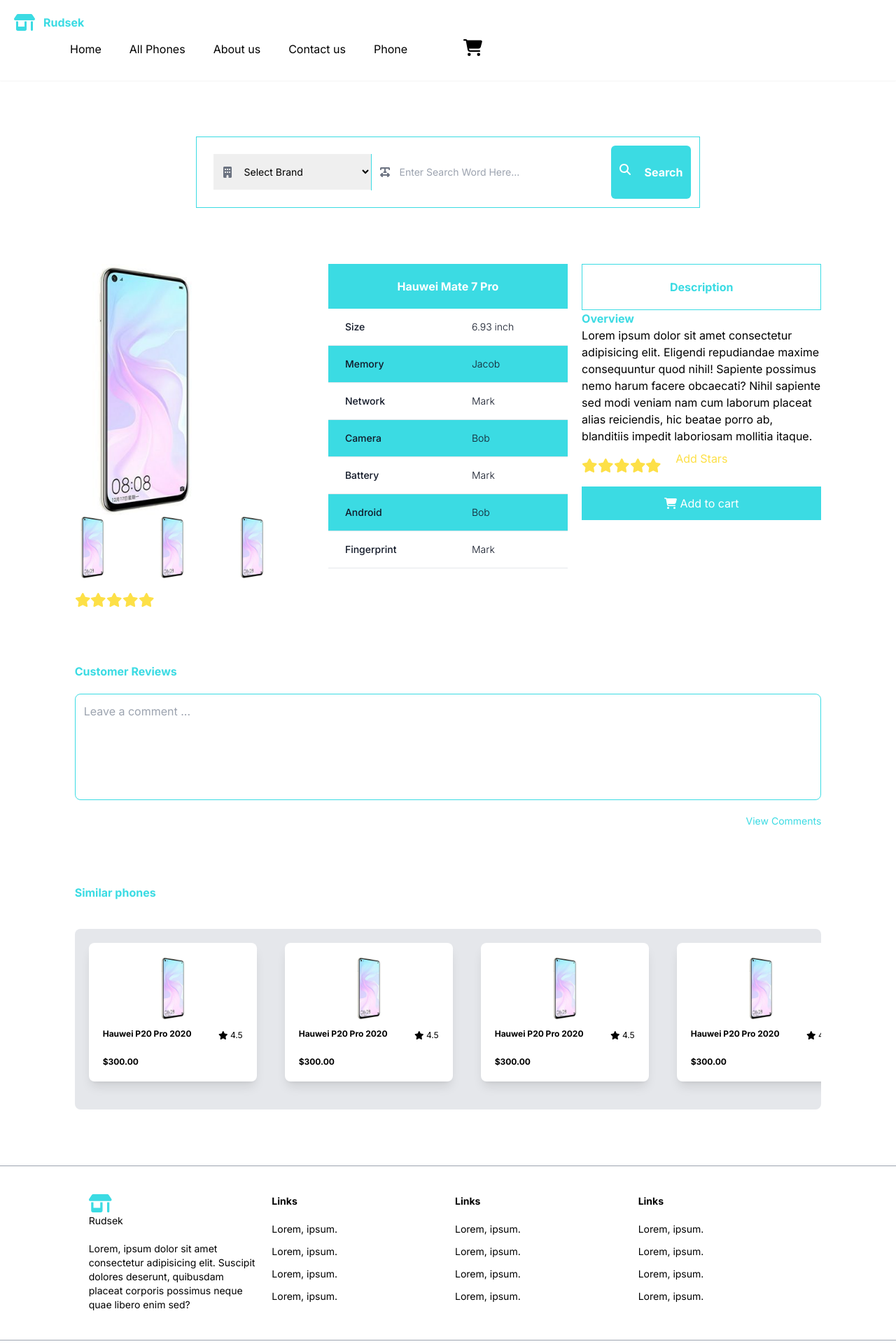
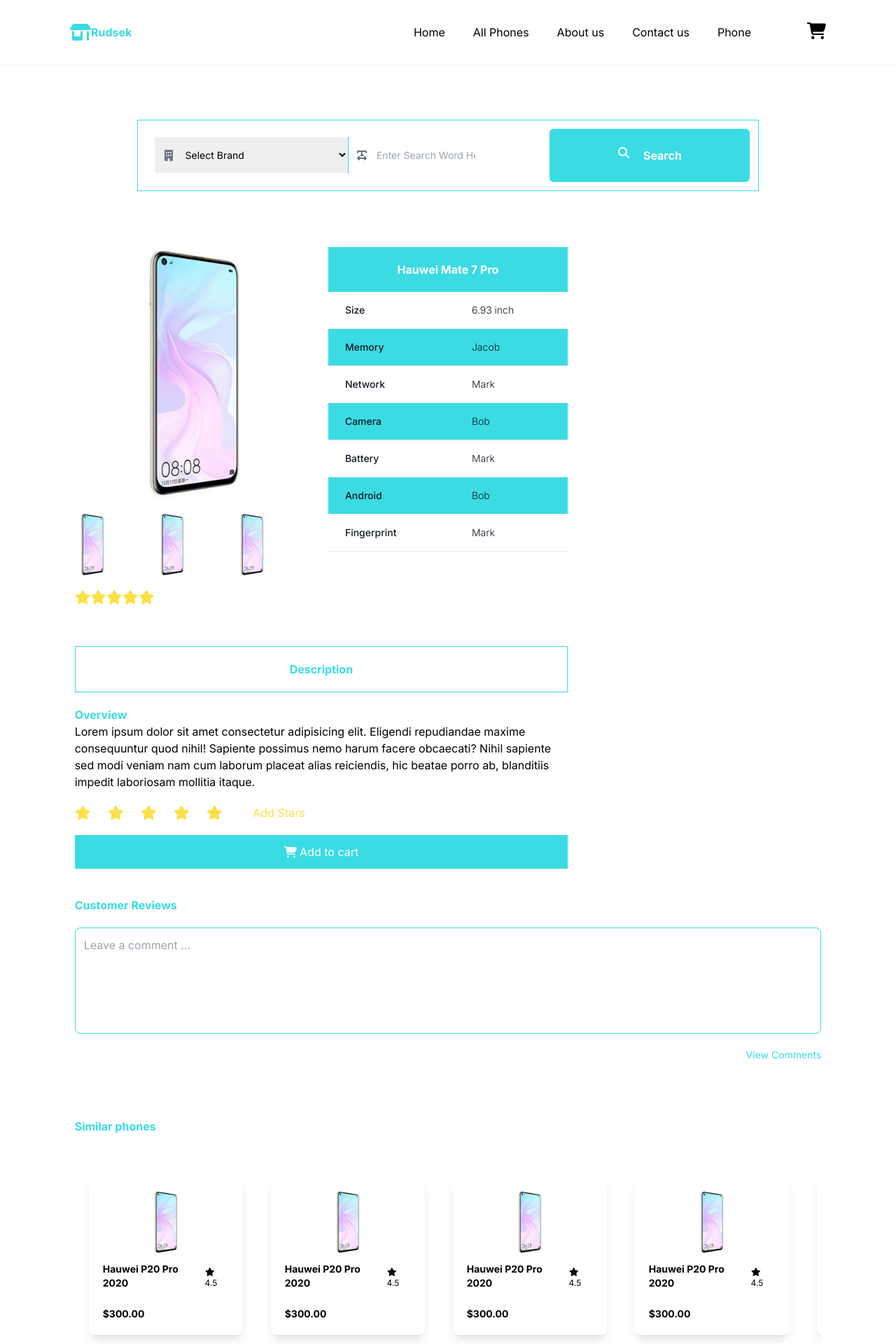
Before and after one commit to QuintonMaisiri/Rudsek, a Next.js app: page /phone in a window 1280 px wide. Shown: the top 1920 px of the page at 70% size. Built offline with nearby package versions, Linux system fonts and the light colour scheme.

Commit message:
Added responsiveness to all pages

```diff
--- a/app/components/navbar/Navbar.tsx
+++ b/app/components/navbar/Navbar.tsx
@@ -7,8 +7,8 @@
 export default function Navbar() {
     let [isMenuOpen, setIsMenuOpen] = useState(false)
     return (
-        <div className='shadow-sm bg-white w-full p-5'>
-            <div className='flex items-center justify-between'>
+        <div className='shadow-sm bg-white w-full p-5 '>
+            <div className='flex items-center justify-between lg:hidden'>
                 <div className='flex'>
                     <FontAwesomeIcon icon={faShop} className='text-primary-blue text-[24px]' />
                     <p className='font-bold text-primary-blue ml-3'>Rudsek</p>
@@ -24,10 +24,10 @@
                 </div>
             </div>
             <nav className="justify-between items-center px-20 py-3 hidden lg:flex">
-                {/* <div className='flex'>
+                <div className='flex'>
                     <FontAwesomeIcon icon={faShop} className='text-primary-blue text-[24px]' />
                     <p className='font-bold text-primary-blue'>Rudsek</p>
-                </div> */}
+                </div>
                 <div className="flex items-center">
                     <div>
                         <ul className="flex">
--- a/app/components/phonecard/Phonecard.tsx
+++ b/app/components/phonecard/Phonecard.tsx
@@ -4,7 +4,7 @@
 
 export default function PhoneCard(){
     return (
-        <div className="md:w-[240px] w-[160px] flex-shrink-0 mr-10 mb-5 inline rounded-lg shadow-lg p-2 md:p-5 bg-white">
+        <div className="md:w-[220px] w-[160px] flex-shrink-0 mr-10 mb-5 inline rounded-lg shadow-lg p-2 md:p-5 bg-white">
             <div className='flex justify-center'>
                 <Image
                 src={'/images/phone.jpg'}
@@ -15,10 +15,10 @@
             </div>
             <div>
                 <div className='flex items-center justify-between mt-3'>
-                    <p className="font-bold text-xs lg:mb-1 ">Hauwei P20 Pro 2020</p>
+                    <p className="font-bold text-xs md:text-sm lg:mb-1 ">Hauwei P20 Pro 2020</p>
                     <p className='text-xs'> <FontAwesomeIcon icon={faStar} /> 4.5 </p>
                 </div>
-                <p className="font-bold mt-5 text-xs">$300.00</p>
+                <p className="font-bold mt-5 text-xs md:text-sm ">$300.00</p>
             </div>
         </div>
     )
--- a/app/components/searchbar/Searchbar.tsx
+++ b/app/components/searchbar/Searchbar.tsx
@@ -4,9 +4,9 @@
 
 export default function Searchbar() {
     return (
-        <div className="flex flex-wrap border lg:w-max border-primary-blue my-10 lg:my-20 p-3 w-11/12 mx-auto">
-            <div className="lg:p-3 flex flex-wrap">
-                <div className="relative w-full md:w-[auto]">
+        <div className="flex justify-center flex-wrap md:flex-nowrap border lg:w-5/6 border-primary-blue my-10 lg:my-20 p-3 w-11/12 mx-auto">
+            <div className="lg:p-3 flex flex-wrap md:flex-nowrap">
+                <div className="relative w-full ">
                     <div className="absolute inset-y-0 left-0 flex items-center pl-3 pointer-events-none">
                         <FontAwesomeIcon icon={faBuilding} className='w-4 h-4 text-gray-500' />
                     </div>
@@ -15,14 +15,14 @@
                     </select>
 
                 </div>
-                <div className="relative w-full md:w-[auto]">
+                <div className="relative w-full">
                     <div className="absolute inset-y-0 left-0 flex items-center pl-3 pointer-events-none">
                         <FontAwesomeIcon icon={faTextWidth} className='w-4 h-4 text-gray-500' />
                     </div>
                     <input type="search" className="w-full focus:outline-0 p-4 pl-10 pr-20 text-sm text-gray-900 placeholder-gray-400 md:border-l md:border-l-primary-blue" placeholder="Enter Search Word Here..." />
                 </div>
             </div>
-            <div className="bg-primary-blue flex items-center justify-center p-3 rounded-md w-full md:w-[auto]">
+            <div className="bg-primary-blue flex items-center justify-center p-3 rounded-md w-full md:w-1/3">
                 <div className='w-max flex'>
                     <FontAwesomeIcon icon={faSearch} className='text-white mr-5' />
                     <p className='text-white font-bold'>Search</p>
--- a/app/phone/page.tsx
+++ b/app/phone/page.tsx
@@ -6,15 +6,16 @@
 
 export default function Phone() {
     return (
-        <div className="w-5/6 m-auto ">
+        <div className="w-11/12 lg:w-5/6 m-auto ">
             <Searchbar />
-            <div className="grid grid-cols-3 gap-5">
-                <div>
+            <div className="grid md:grid-cols-2 lg:grid-cols-3 gap-5">
+                <div className="">
                     <Image
                         src={'/images/phone.jpg'}
                         width={200}
                         height={300}
                         alt="hauwei phone"
+                        className="mx-[auto] mb-5"
                     />
                     <div className="grid grid-cols-3">
 
@@ -102,19 +103,19 @@
                         </table>
                     </div>
                 </div>
-                <div>
-                    <div className="border border-primary-blue p-5">
-                        <p className="text-primary-blue text-center font-bold">Description</p>
+                <div className="md:col-span-2">
+                    <div className="border border-primary-blue p-5 mt-10">
+                        <p className="text-primary-blue text-center font-bold ">Description</p>
                     </div>
                     <div>
-                        <h2 className="text-primary-blue font-bold font-xl">
+                        <h2 className="text-primary-blue font-bold font-xl mt-5">
                             Overview
                         </h2>
                         <p>Lorem ipsum dolor sit amet consectetur adipisicing elit. Eligendi repudiandae maxime consequuntur quod nihil! Sapiente possimus nemo harum facere obcaecati? Nihil sapiente sed modi veniam nam cum laborum placeat alias reiciendis, hic beatae porro ab, blanditiis impedit laboriosam mollitia itaque.</p>
                     </div>
                     <div>
-                        <div className="flex items-center mb-5">
-                            <div className="grid grid-cols-5 w-1/3 mt-5">
+                        <div className="flex items-center mb-5 mt-5">
+                            <div className="grid grid-cols-5 w-1/3">
                                 <FontAwesomeIcon icon={faStar} className="text-yellow-300 text-xl" />
                                 <FontAwesomeIcon icon={faStar} className="text-yellow-300 text-xl" />
                                 <FontAwesomeIcon icon={faStar} className="text-yellow-300 text-xl" />
@@ -128,7 +129,7 @@
                 </div>
             </div>
 
-            <div className='mt-20'>
+            <div className='mt-10'>
                 <h2 className='mb-5 text-primary-blue font-bold'>
                     Customer Reviews
                 </h2>
@@ -144,7 +145,7 @@
                 <h2 className='mb-10 text-primary-blue font-bold'>
                     Similar phones
                 </h2>
-                <div className='overflow-x-auto flex p-5 bg-gray-200 rounded-lg'>
+                <div className='overflow-x-auto flex p-5 rounded-lg'>
                     <PhoneCard />
                     <PhoneCard />
                     <PhoneCard />
--- a/app/phones/page.tsx
+++ b/app/phones/page.tsx
@@ -3,9 +3,9 @@
 
 export default function Phone() {
     return (
-        <div className='mx-[auto] w-5/6 mt-20 px-20' >
+        <div className='' >
             <Searchbar />
-            <div className='grid grid-cols-4 gap-5 p-5'>
+            <div className='grid grid-cols-2 md:grid-cols-3 lg:grid-cols-4 gap-5 p-5'>
                 <PhoneCard />
                 <PhoneCard />
                 <PhoneCard />
```
Also changed, not shown: app/page.tsx (+25 -18 lines).
